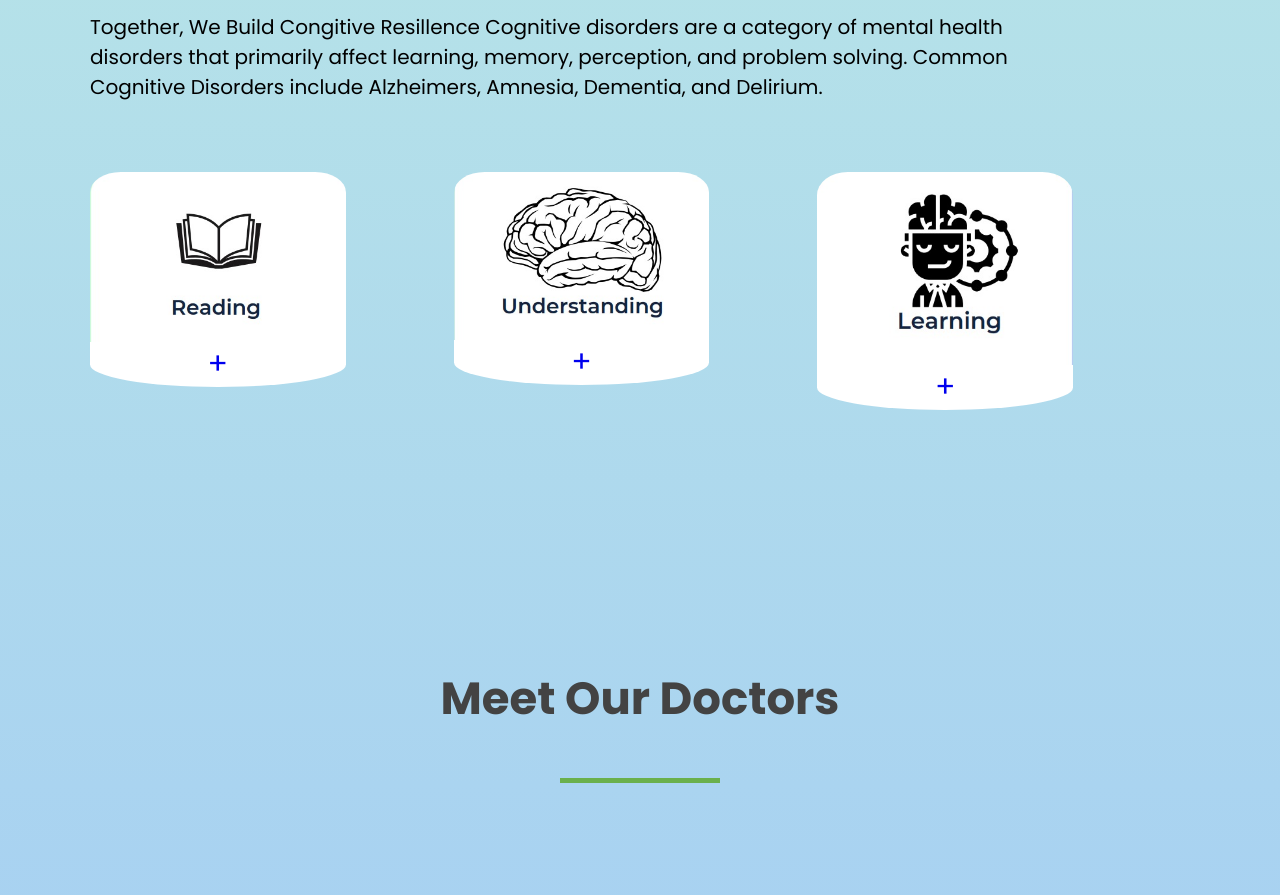
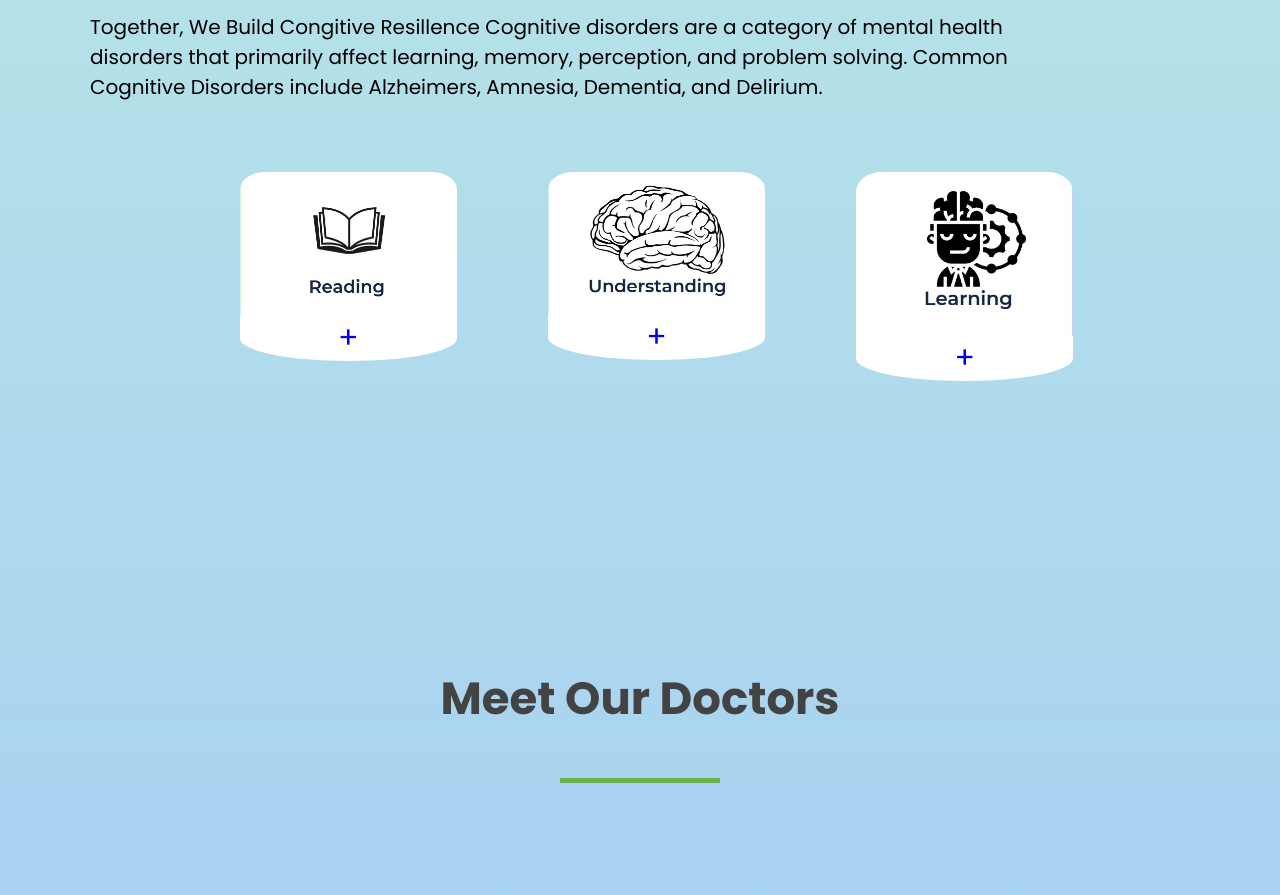
Before and after one commit to chetanrajput00000/SIH-landing1, a plain HTML site: page index.html in a window 1280 px wide. Shown: the part 1820-2715 px from the top of the page. Drawn offline with Linux system fonts and the light colour scheme.

Commit message:
Update landing.css

```diff
--- a/landing.css
+++ b/landing.css
@@ -230,7 +230,7 @@
         flex-wrap: wrap;
         /* Allow cards to wrap to the next line on smaller screens */
         justify-content: space-between;
-        /* margin-top: 10%; */
+          padding-left: 150px;
     }
 
     .card {
```
